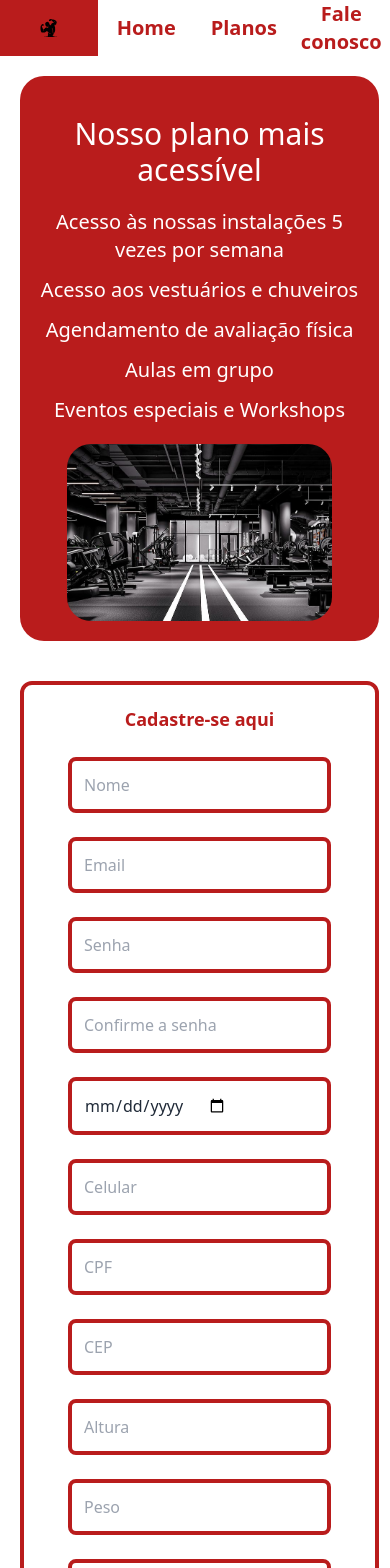
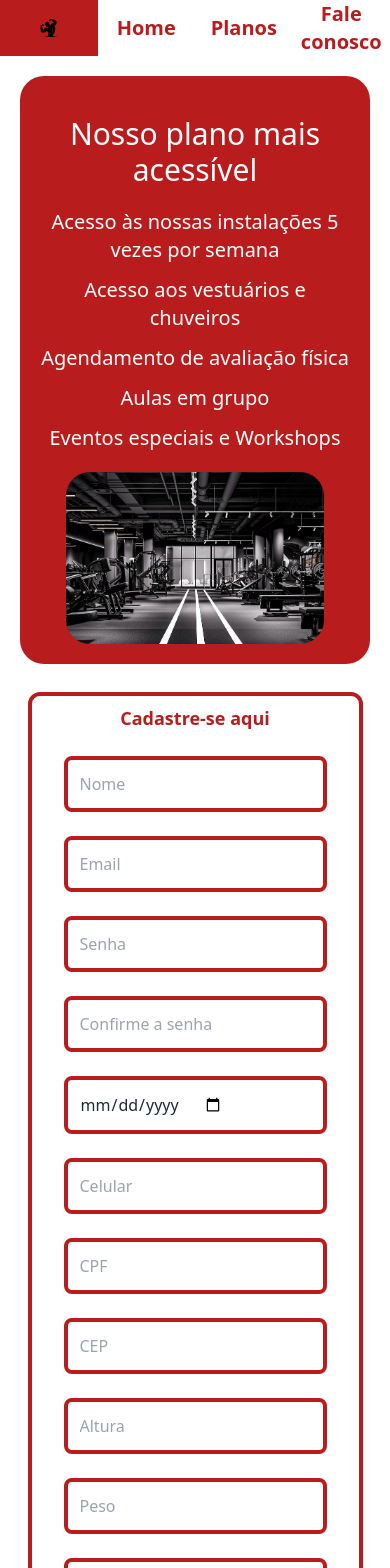
Before and after one commit to gabriel-raamos/academia-esporte-e-acao, a React (Vite) app: page / in a window 390 px wide. Shown: the top 1568 px of the page. Built offline with nearby package versions, Linux system fonts and the light colour scheme.

Commit message:
seventh commit

```diff
--- a/src/components/Form/Form.jsx
+++ b/src/components/Form/Form.jsx
@@ -35,7 +35,7 @@ export default function Form(prop) {
     }
 
     return (
-        <form className="rounded-xl p-5 m-5 border-4 border-red-700" onSubmit={onSave} >
+        <form className="rounded-xl p-2 m-2 md:p-5 md:m-5 border-4 border-red-700" onSubmit={onSave} >
 
             <h1 className="text-center text-red-700 font-bold text-lg">{prop.titulo}</h1>
 
```
